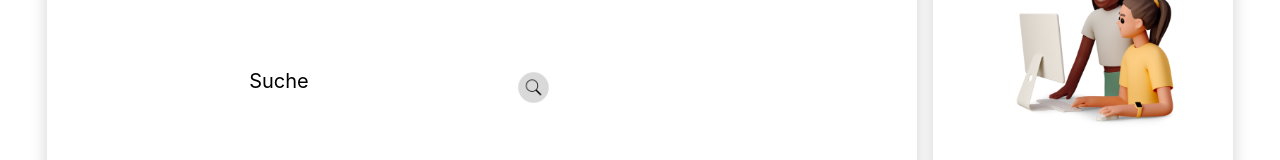
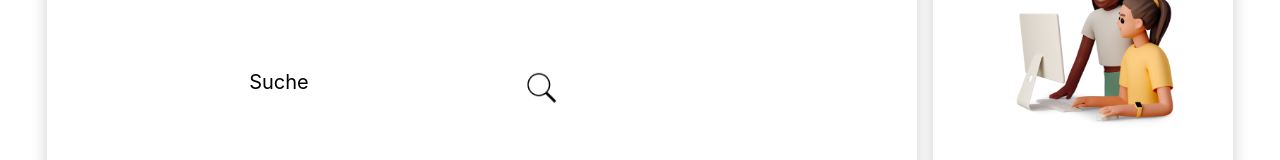
Before and after one commit to xSilentStorm313/Projekt-Web, a React (Create React App) app in the folder webapp/: page /start in a window 1280 px wide. Shown: the part 224-384 px from the top of the page. Built offline with nearby package versions, Linux system fonts and the light colour scheme.

Commit message:
Icon luope hinzugefügt

```diff
--- a/webapp/src/Lila/Hauptseitelila.css
+++ b/webapp/src/Lila/Hauptseitelila.css
@@ -265,3 +265,8 @@ span{
   margin-left: 2rem;
   margin-right: 2rem;
 }
+
+.lupeicon{
+  width: 4vw;
+  height: 4vh;
+}
--- a/webapp/src/components/BeiträgeLila/Beiträgelila.js
+++ b/webapp/src/components/BeiträgeLila/Beiträgelila.js
@@ -7,7 +7,7 @@ import sportverein from "./BeiträgeBilderLila/sportverein.svg";
 import wohnen from "./BeiträgeBilderLila/wohnen.svg";
 import rückkehr from "./BeiträgeBilderLila/Rückkehr.png";
 import verkehr from "./BeiträgeBilderLila/verkehr.png";
-import icon3 from "../Startseite/BilderSocialMediaLogin/suchen.svg";
+import icon3 from "../images/lupe.svg";
 
 
 
@@ -16,7 +16,7 @@ export default function Button() {
     <div className="abstand">
       <button className="buttonerfahrungsbereich"><div class="container-inner">
         <span className="schrift-erfahrungsbereich">Suche</span>
-        <div className="erfahrungsbereich-pfeil"><img src={icon3} className="icon1" alt="icon" align="left" /></div>
+        <div className="erfahrungsbereich-pfeil"><img src={icon3} className="lupeicon" alt="icon" align="left" /></div>
       </div>
       </button>
 
```
Also changed, not shown: webapp/src/components/images/lupe.svg (added).
